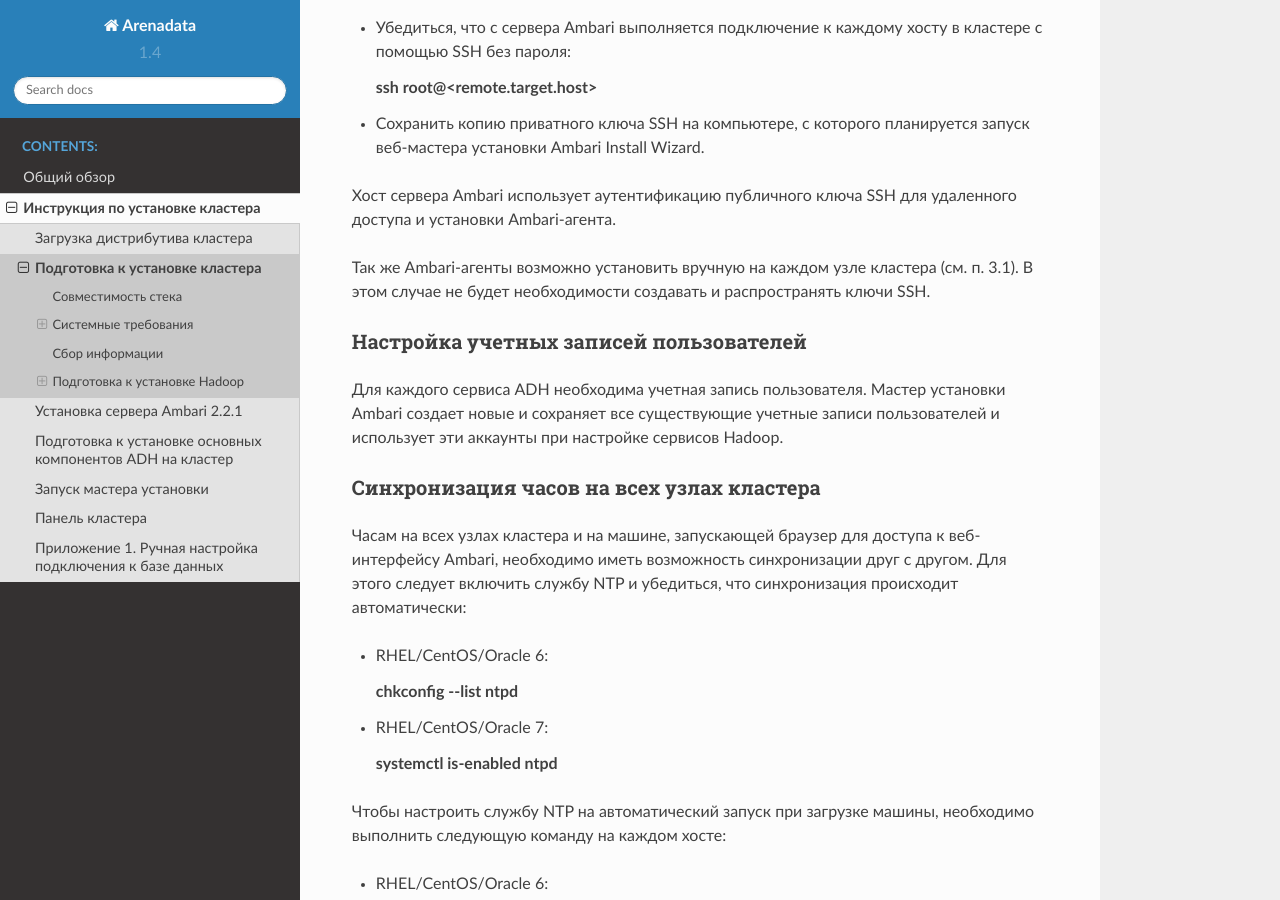
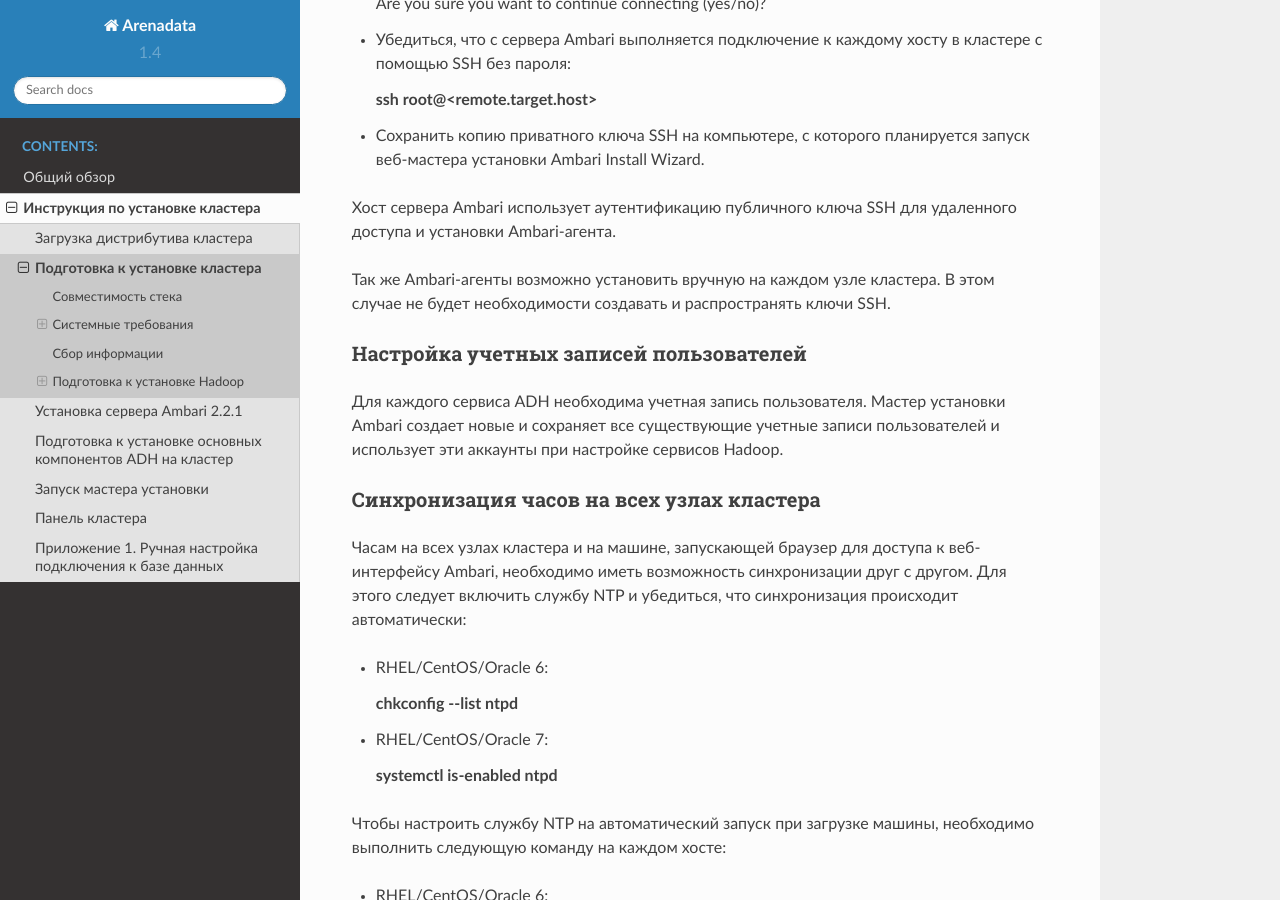
Before and after one commit to arenadata/docs_adps, a Sphinx documentation site: the page built from source/install/prepare.rst, in a window 1280 px wide and 900 px high, scrolled down 5282 px. Built offline with Sphinx 7.4.7 and the Read the Docs theme 2.0.0, drawn with Linux system fonts in a browser that asks for light colours.

Commit message:
Update prepare.rst

```diff
--- a/source/install/prepare.rst
+++ b/source/install/prepare.rst
@@ -344,6 +344,7 @@
 + Скопировать публичный ключ SSH (id_rsa.pub) в учетную запись root на все узлы кластера:
 
   :command:`ssh-copy-id root@<remote.target.host>`
+
   где <remote.target.host> – значение имени каждого хоста в кластере;
 
   В случае если во время первого подключения отображается предупреждающее сообщение, необходимо ответить Yes:
@@ -363,7 +364,7 @@
 удаленного доступа и установки Ambari-агента.
 
 Так же Ambari-агенты возможно установить вручную на каждом узле
-кластера (см. п. 3.1). В этом случае не будет необходимости создавать
+кластера. В этом случае не будет необходимости создавать
 и распространять ключи SSH.
 
 Настройка учетных записей пользователей
```
